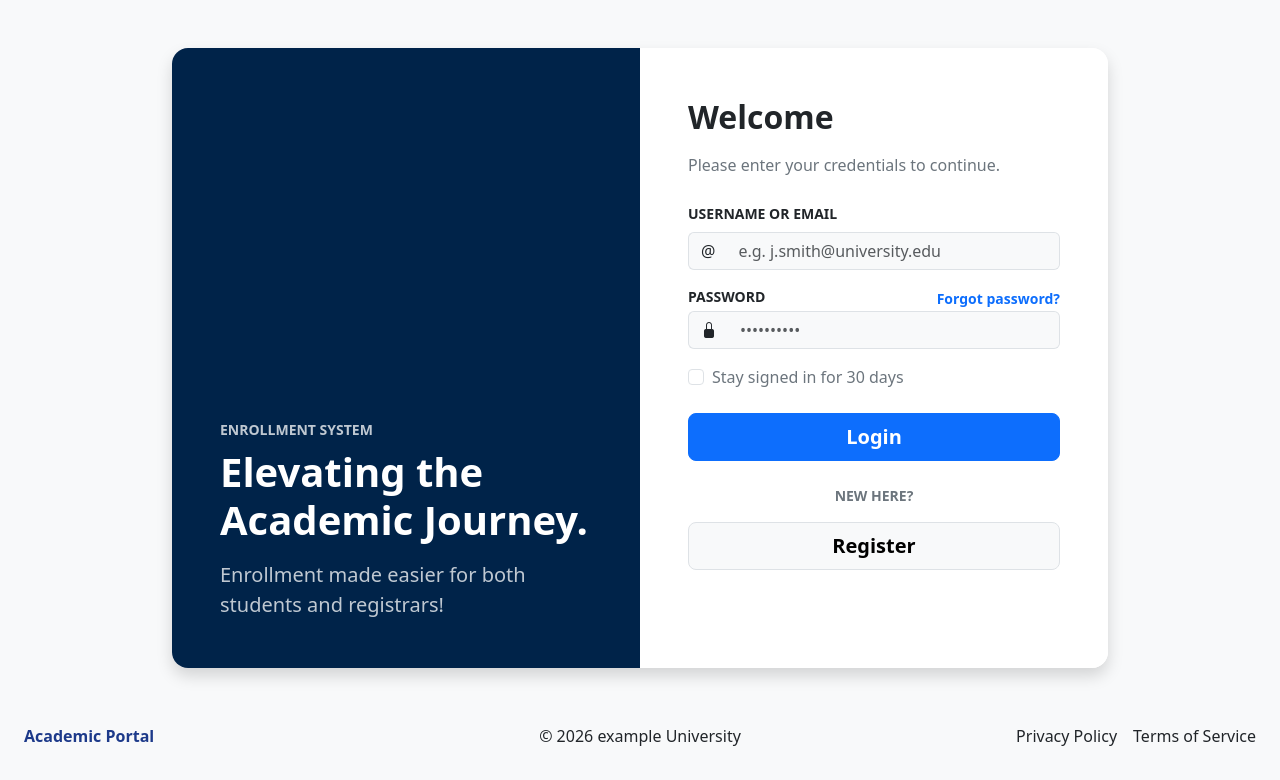
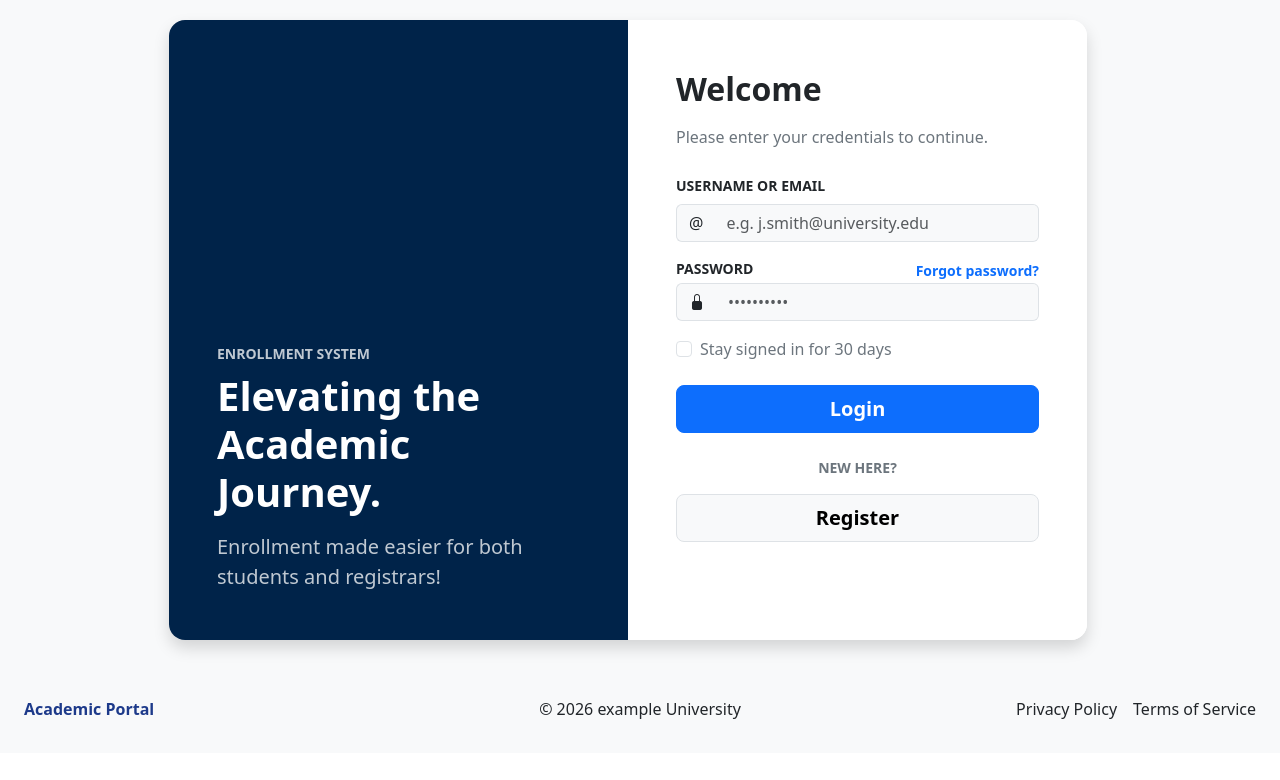
Before and after one commit to a052cWyzHp/online-enrollment-system, a PHP site: page /login.php in a window 1280 px wide. Shown: the part 47-827 px from the top of the page. After the commit the page ends 766 px from the top, so only its background shows below. Run offline with PHP 8.4, Linux system fonts and the light colour scheme.

Commit message:
fixed layout

```diff
--- a/login page/footer.php
+++ b/login page/footer.php
@@ -1,4 +1,4 @@
-<footer class="bottom ms-4 me-4 mb-5">
+<footer class="fixed-bottom ms-4 me-4 mb-5">
   <div class="container-fluid position-relative py-2">
     <!-- Left -->
     <span class="position-absolute start-0 fw-semibold" style="color: #1D3A8A;">Academic Portal</span>
--- a/login.php
+++ b/login.php
@@ -19,13 +19,13 @@
     <?php include 'login page/navbar.php'; ?>
 
 <!-- login card -->
-    <main class="container-fluid">
-        <div class="row justify-content-center align-items-center py-5">
+    <main class="container-fluid d-flex align-items-center" style="min-height: calc(100vh - 140px);">
+    <div class="row justify-content-center align-items-center w-100">
 
-            <!-- Centered Card -->
-            <div class="col-12 col-lg-10 col-xl-9">
-                <div class="card border-0 shadow rounded-4 overflow-hidden">
-                    <div class="row g-0">
+        <!-- centered card -->
+        <div class="col-12 col-lg-10 col-xl-9">
+            <div class="card border-0 shadow rounded-4 overflow-hidden">
+                <div class="row g-0">
 
                         <!-- LEFT PART, text and flat bg -->
                         <div class="col-md-6 d-none d-md-flex text-white p-5 flex-column justify-content-end" style="min-height: 620px; background-color: #002349;">
```
